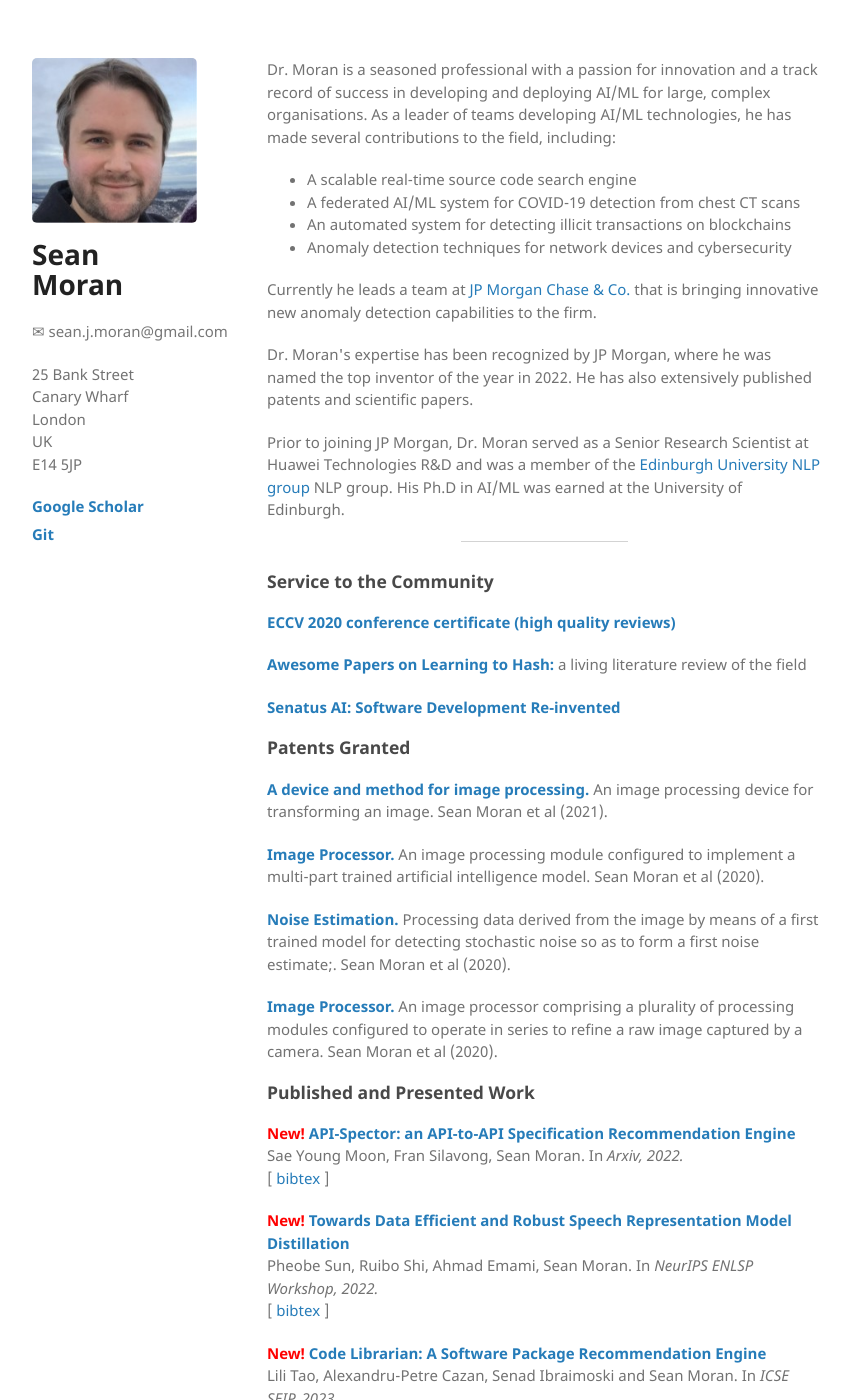
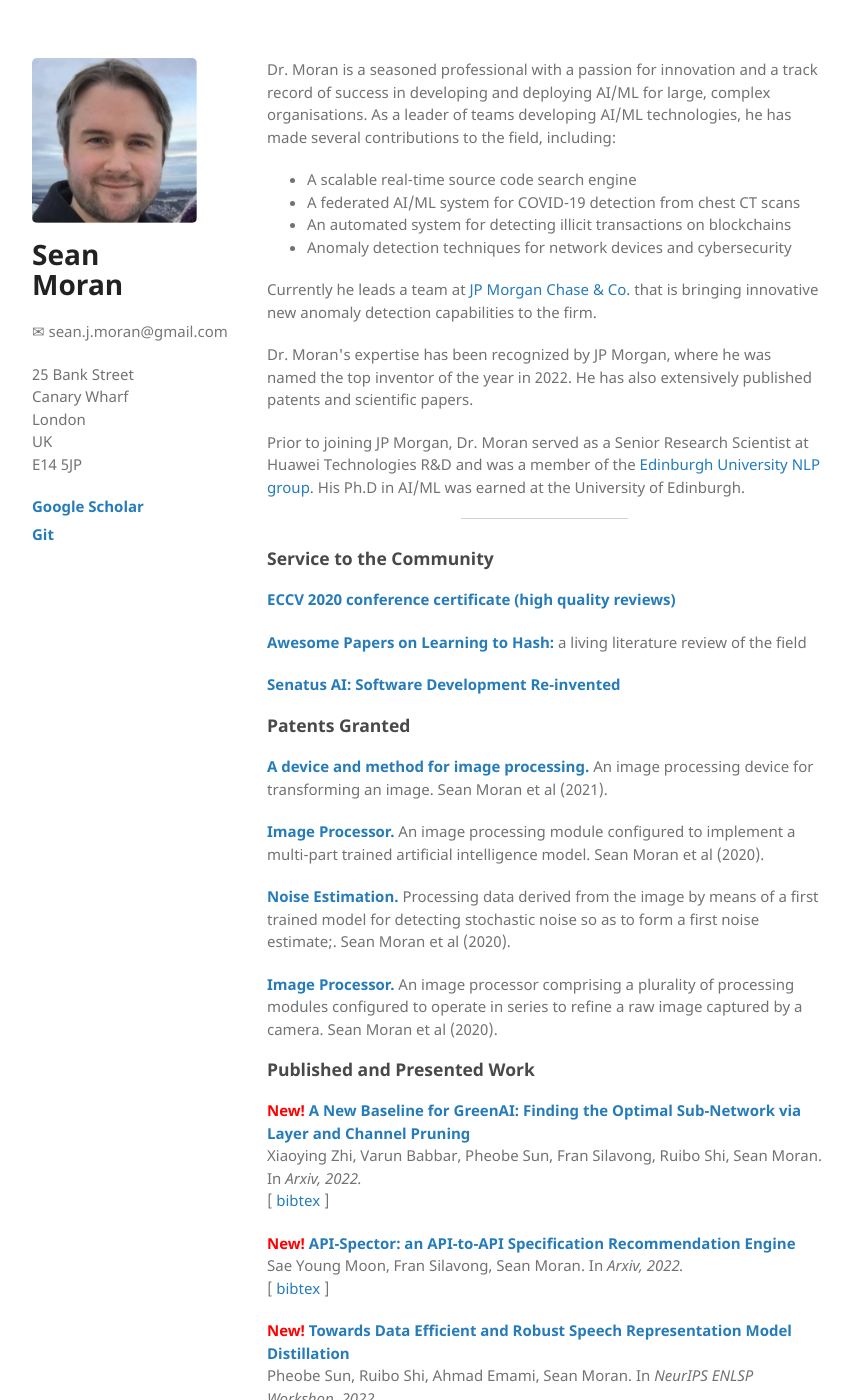
Before and after one commit to sjmoran/sjmoran.github.io, a Jekyll site: the page built from index.html, in a window 1280 px wide and 1400 px high. Shown: the whole window, without its empty margins (26-877 px from the left). Built offline with Jekyll 4.4.1, drawn with Linux system fonts in a browser that asks for light colours.

Commit message:
Update index.html

```diff
--- a/index.html
+++ b/index.html
@@ -19,7 +19,7 @@ Dr. Moran is a seasoned professional with a passion for innovation and a track r
 <p>Dr. Moran's expertise has been recognized by
 JP Morgan, where he was named the top inventor of the year in 2022. He has also extensively published patents and scientific papers.</p>
 
-<p>Prior to joining JP Morgan, Dr. Moran served as a Senior Research Scientist at Huawei Technologies R&D and was a member of the <a target="_blank" href="https://edinburghnlp.inf.ed.ac.uk/">Edinburgh University NLP group</a> NLP group. His Ph.D in AI/ML was earned at the University of Edinburgh.
+<p>Prior to joining JP Morgan, Dr. Moran served as a Senior Research Scientist at Huawei Technologies R&D and was a member of the <a target="_blank" href="https://edinburghnlp.inf.ed.ac.uk/">Edinburgh University NLP group</a>. His Ph.D in AI/ML was earned at the University of Edinburgh.
 </p>
 
 <hr />
@@ -46,6 +46,10 @@ JP Morgan, where he was named the top inventor of the year in 2022. He has also
 <p><strong><a target="_blank" href="https://patentimages.storage.googleapis.com/c8/4b/02/9fd507d55f8657/WO2020126023A1.pdf">Image Processor. </a></strong>An image processor comprising a plurality of processing modules configured to operate in series to refine a raw image captured by a camera. Sean Moran et al (2020).<br /></p>
 
 <h3 id="published-and-presented-work">Published and Presented Work</h3>
+
+<p><strong><span style='color:red'>New! </span><a target="_blank" href="">
+A New Baseline for GreenAI: Finding the Optimal Sub-Network via Layer and Channel Pruning</a></strong><br />Xiaoying Zhi, Varun Babbar, Pheobe Sun, Fran Silavong, Ruibo Shi, Sean Moran. In <em>Arxiv, 2022.</em><br />
+[ <a target="_blank" href="">bibtex</a> ] </p>
 
 <p><strong><span style='color:red'>New! </span><a target="_blank" href="https://arxiv.org/abs/2212.07253">API-Spector: an API-to-API Specification Recommendation Engine
 </a></strong><br />Sae Young Moon, Fran Silavong, Sean Moran. In <em>Arxiv, 2022.</em><br />
```
